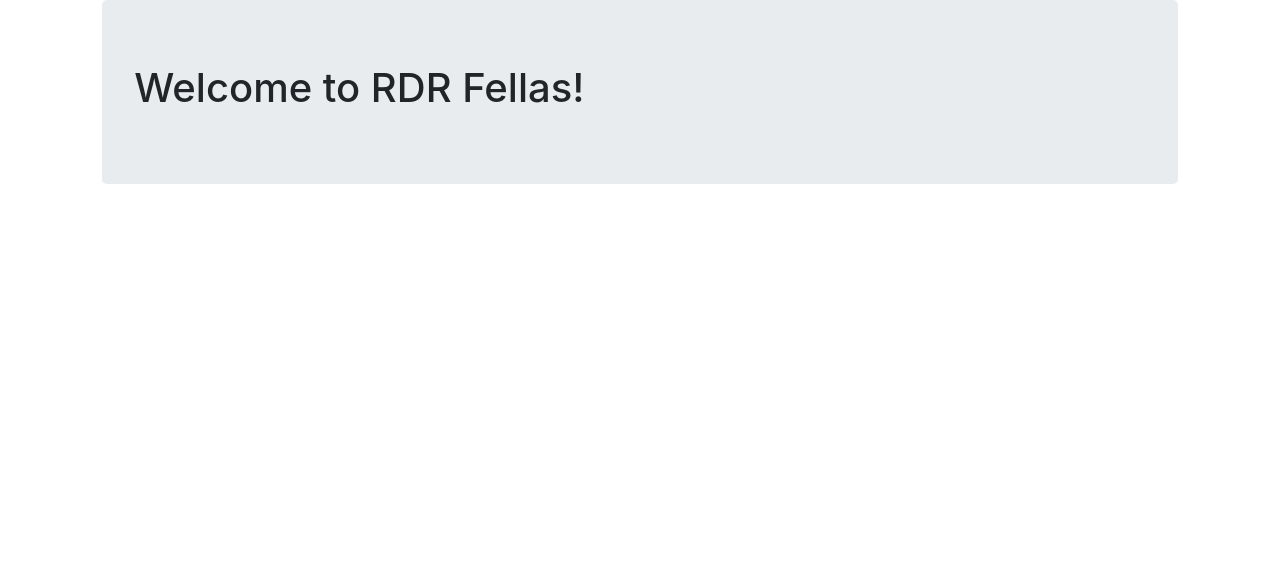
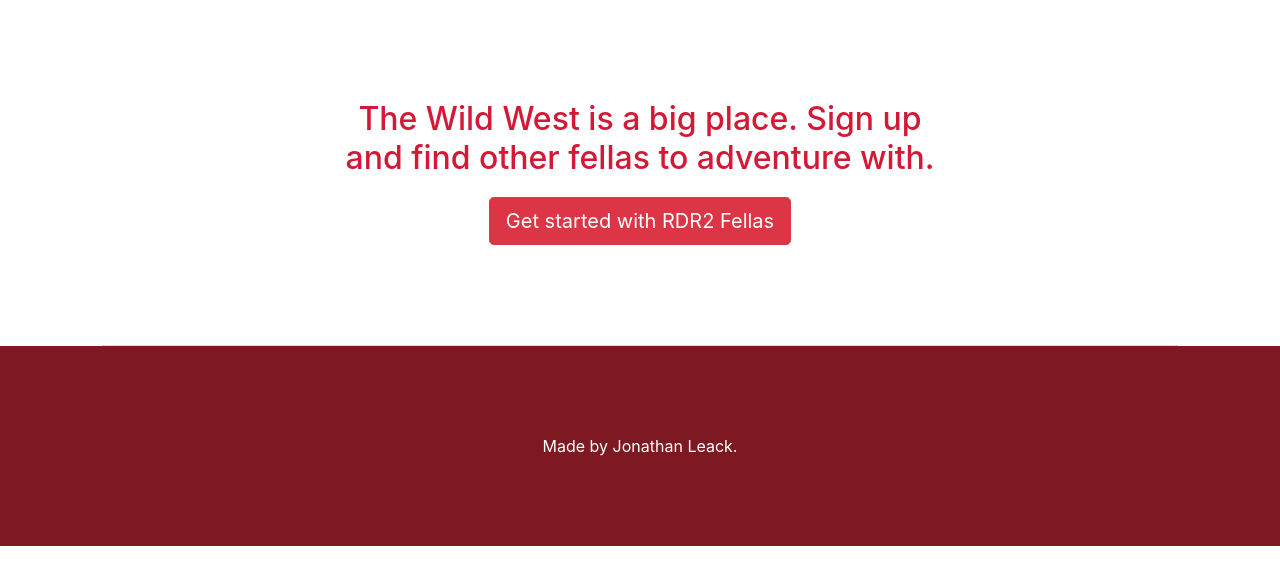
Before and after one commit to JonnyBeoulve/RDR2-Fellas, a Python web app: template templates/index.html in a window 1280 px wide. Shown: the part 74-659 px from the top of the page. Run offline with Jinja, Linux system fonts and the light colour scheme; the template is opened without the code that fills it, so the values that code supplies are empty; some libraries are stand-ins or nearby versions.

Commit message:
Banner and footer

```diff
--- a/static/css/style.css
+++ b/static/css/style.css
@@ -52,3 +52,42 @@ nav a:hover {
     flex-wrap: nowrap;
     justify-content: flex-end;
 }
+
+/*=======================================================================
+// Banner styling.
+=======================================================================*/
+.banner {
+    padding: 100px 0 100px 0;
+    background: white;
+    text-align: center;
+    border-bottom: 1px solid #CFE3DC;
+}
+
+.banner-text {
+    display: block;
+    margin: 0 auto;
+    padding: 0 0 20px 0;
+    color: #d41936;
+    max-width: 600px;
+}
+
+/*=======================================================================
+// Footer styling.
+=======================================================================*/
+footer {
+    height: 200px;
+    background-color: #7e1921;
+    color: white;
+    line-height: 200px;
+    text-align: center;
+}
+
+footer a {
+    color: white;
+    text-decoration: none;
+}
+
+footer a:hover {
+    color: black;
+    text-decoration: none;
+}
--- a/templates/base.html
+++ b/templates/base.html
@@ -21,9 +21,14 @@
           </ul>
         </div>
       </nav>
+
     <div class="container">
     {% block body_block %}
     {% endblock %}
     </div>
+
+    <footer>
+      <p>Made by <a href="http://www.jonathanleack.com" target="_blank">Jonathan Leack</a>.</p>
+    </footer>
   </body>
 </html>
--- a/templates/index.html
+++ b/templates/index.html
@@ -2,9 +2,10 @@
 {% block body_block %}
 
 <div class="container">
-  <div class="jumbotron">
-    <h1>Welcome to RDR Fellas!</h1>
-  </div>
+  <section class="banner">
+    <h2 class="banner-text">The Wild West is a big place. Sign up and find other fellas to adventure with.</h2>
+    <button class="btn btn-danger btn-lg">Get started with RDR2 Fellas</button>
+  </section>
 </div>
 
 {% endblock %}
```
